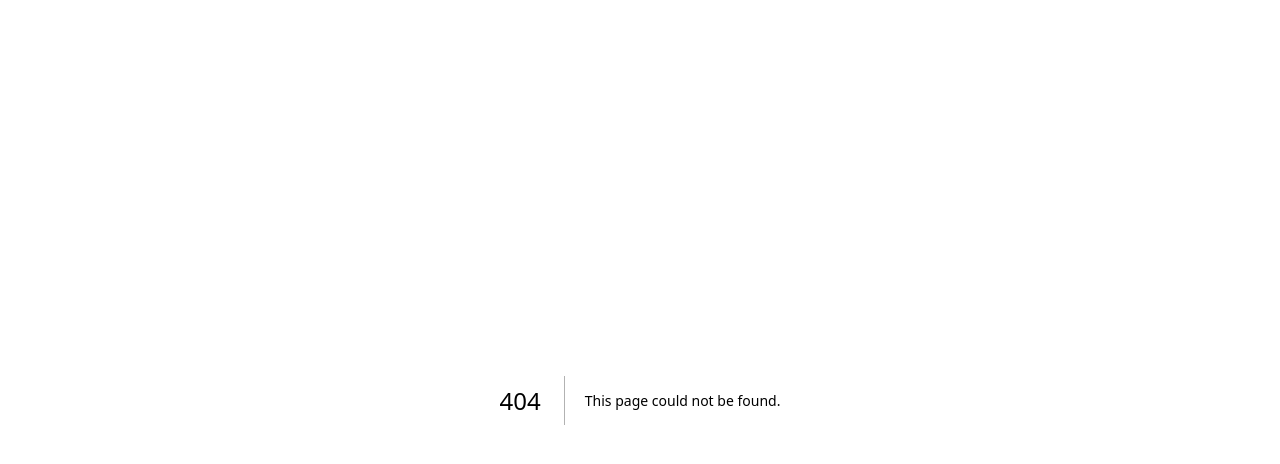
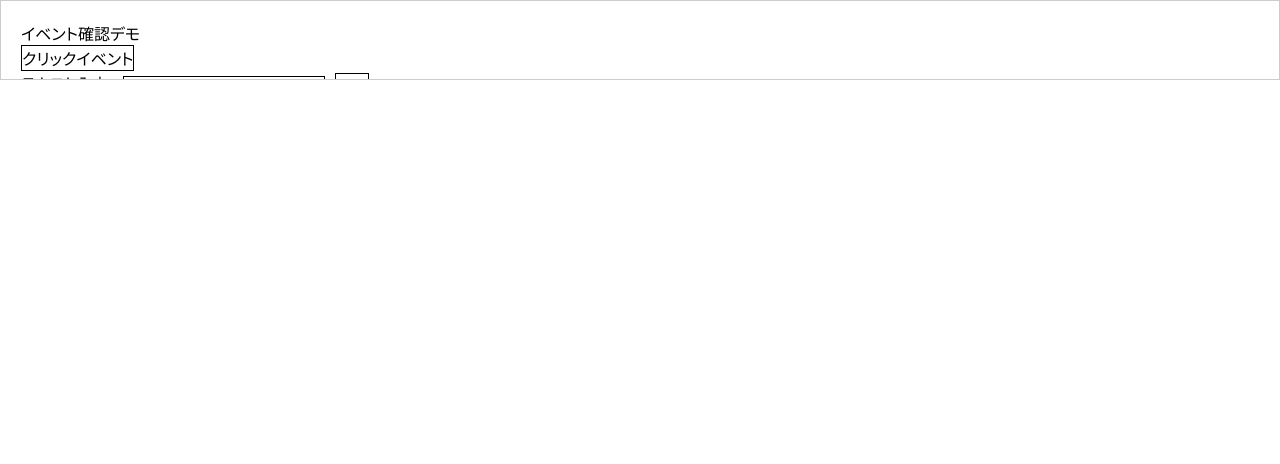
Before and after one commit to kobitoDevelopment/Next-js, a Next.js app: page /benkyo/event in a window 1280 px wide. Before the commit this address had no page. Shown: the top 464 px of the page. Built offline with nearby package versions, Linux system fonts and the light colour scheme.

Commit message:
Add files via upload

```diff
--- /dev/null
+++ b/src/app/benkyo/event/page.tsx
@@ -0,0 +1,67 @@
+"use client";
+import { useRef } from "react";
+
+export default function TestPage() {
+  const inputRef = useRef<HTMLInputElement>(null);
+
+  // イベントを受け取って中身を表示する関数
+  const handleEvent = (e: React.SyntheticEvent) => {
+    console.log("React SyntheticEvent オブジェクト:", e);
+    console.log("ネイティブのブラウザイベント:", e.nativeEvent);
+    console.log("タイプ:", e.type);
+    console.log("ターゲット(イベントが実際に発生した要素):", e.target);
+    console.log("currentTarget(イベントリスナーが紐づいてる要素（onClick={...} を書いた場所）):", e.currentTarget);
+    console.log("-----------------------------");
+  };
+
+  return (
+    <div
+      style={{
+        height: "10vh",
+        padding: "20px",
+        border: "1px solid #ccc",
+        overflowY: "scroll" /* divにscrollイベントを付与するとき、div自体がスクロールする(overflow-y)状況でないと、windowをスクロールしているだけになる */,
+      }}
+      onScroll={handleEvent}
+    >
+      <h1>イベント確認デモ</h1>
+
+      <button type="button" onClick={handleEvent}>
+        クリックイベント
+      </button>
+
+      <form
+        onSubmit={(e) => {
+          e.preventDefault(); // 実際に送信しないようにする
+          handleEvent(e);
+        }}
+      >
+        <label>
+          テキスト入力:
+          <input ref={inputRef} type="text" onChange={handleEvent} onFocus={handleEvent} onBlur={handleEvent} style={{ marginLeft: "10px" }} />
+        </label>
+        <button type="submit" style={{ marginLeft: "10px" }}>
+          送信
+        </button>
+      </form>
+
+      <div style={{ marginTop: "20px" }}>
+        <label>
+          チェックボックス:
+          <input type="checkbox" onChange={handleEvent} />
+        </label>
+      </div>
+
+      <div style={{ marginTop: "20px" }}>
+        <label>
+          セレクト:
+          <select onChange={handleEvent}>
+            <option value="a">A</option>
+            <option value="b">B</option>
+            <option value="c">C</option>
+          </select>
+        </label>
+      </div>
+    </div>
+  );
+}
```
Also changed, not shown: src/app/benkyo/jsxmatome/if/sample3/page.tsx (added, +15 -0 lines), src/app/benkyo/rensyu/todo/page.tsx (+106 -103 lines), src/app/benkyo/state/sample1/page.tsx (added, +38 -0 lines), src/app/benkyo/state/sample2/page.tsx (added, +22 -0 lines).
